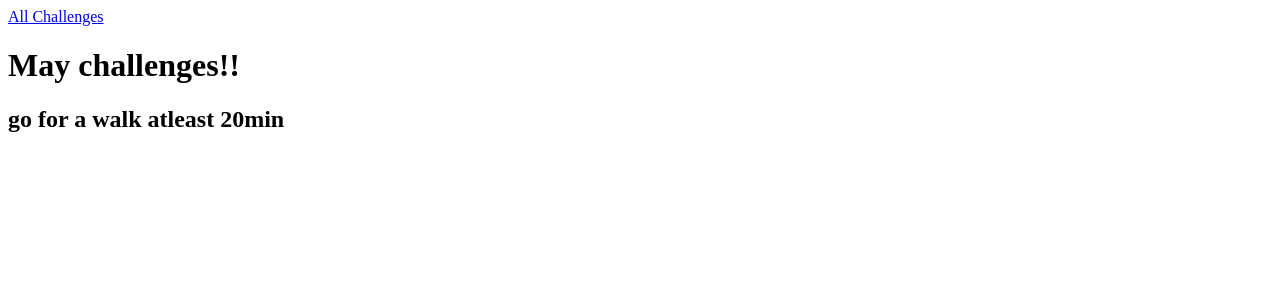
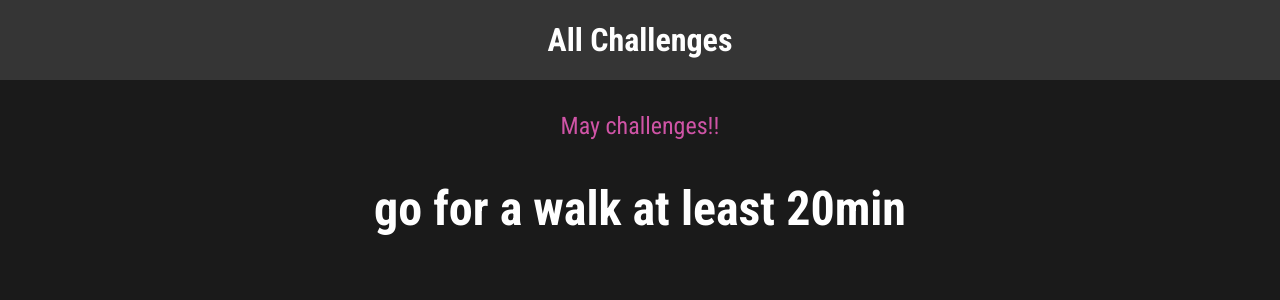
Before and after one commit to smhj022/django_routes_views, a Django app: page /challenges/may/ in a window 1280 px wide. Shown: the top 300 px of the page. Run offline with Django 3.2, Linux system fonts and the light colour scheme.

Commit message:
adding css styling

```diff
--- /dev/null
+++ b/challenges/static/challenges/challenge.css
@@ -0,0 +1,22 @@
+h1,
+h2 {
+  text-align: center;
+  color: white;
+}
+
+h1 {
+  font-size: 1.5rem;
+  margin: 2rem 0 1rem 0;
+  font-weight: normal;
+  color: #cf54a6;
+}
+
+h2 {
+  font-size: 3rem;
+  font-weight: bold;
+}
+
+.fallback {
+  text-align: center;
+  color: white;
+}
--- /dev/null
+++ b/challenges/static/challenges/includes/header.css
@@ -0,0 +1,26 @@
+
+header {
+    width: 100%;
+    height: 5rem;
+    background-color: #353535;
+  }
+
+  header nav {
+    width: 100%;
+    height: 100%;
+    display: flex;
+    justify-content: center;
+    align-items: center;
+  }
+
+  header nav a {
+    color: white;
+    font-size: 2rem;
+    font-weight: bold;
+    text-decoration: none;
+  }
+
+  header nav a:hover,
+  header nav a:active {
+    color: #cf54a6;
+  }
--- a/challenges/templates/challenges/challenge.html
+++ b/challenges/templates/challenges/challenge.html
@@ -1,5 +1,10 @@
 {% extends "base.html" %}
+{% load static %}
 
+{% block css_files %}
+    <link rel="stylesheet" href="{% static 'challenges/challenge.css' %}">
+    <link rel="stylesheet" href="{% static 'challenges/includes/header.css' %}">
+{% endblock %}
 
 {% block page_title%}
 {{ month_name|title }}_challenges
--- a/challenges/templates/challenges/index.html
+++ b/challenges/templates/challenges/index.html
@@ -3,6 +3,7 @@
 
 {% block css_files %}
     <link rel="stylesheet" href="{% static 'challenges/challenges.css' %}">
+    <link rel="stylesheet" href="{% static 'challenges/includes/header.css' %}">
 {% endblock %}
 
 
--- a/challenges/views.py
+++ b/challenges/views.py
@@ -8,10 +8,10 @@ from django.urls import reverse
 # Create your views here.
 monthly_challenges = {
     "january": "go for walk atleast 20min",
-    "february": "learn django for atleat 1 hour ",
+    "february": "learn django for at leat 1 hour ",
     "march": "learn web development",
     "april": "Go for a drive",
-    "may": "go for a walk atleast 20min",
+    "may": "go for a walk at least 20min",
     "june": "celebrate birthday",
     "july": "learn django",
     "august": "suyash",
--- a/monthly_challenges/settings.py
+++ b/monthly_challenges/settings.py
@@ -123,6 +123,10 @@ USE_TZ = True
 
 STATIC_URL = '/static/'
 
+STATICFILES_DIRS = [
+    BASE_DIR / "static"
+]
+
 # Default primary key field type
 # https://docs.djangoproject.com/en/3.2/ref/settings/#default-auto-field
 
--- /dev/null
+++ b/static/styles.css
@@ -0,0 +1,11 @@
+@import url('https://fonts.googleapis.com/css2?family=Roboto+Condensed:wght@400;700&display=swap');
+
+html {
+  font-family: 'Roboto Condensed', sans-serif;
+}
+
+body {
+  margin: 0;
+  background-color: #1a1a1a;
+}
+{"mode":"full","isActive":false}
--- a/templates/base.html
+++ b/templates/base.html
@@ -1,10 +1,19 @@
+{% load static %}
+
 <!DOCTYPE html>
 <html lang="en">
 <head>
     <meta charset="UTF-8">
     <meta http-equiv="X-UA-Compatible" content="IE=edge">
     <meta name="viewport" content="width=device-width, initial-scale=1.0">
-    <title>{% block page_title%}My challenges{% endblock%}</title>
+
+    {% comment %} block for title {% endcomment %}
+    <title>{% block page_title%}<h1>My challenges</h1>{% endblock%}</title>
+
+    {% comment %} loading css {% endcomment %}
+    <link rel="stylesheet" href="{% static "styles.css" %}">
+
+    {% comment %} block for css {% endcomment %}
     {% block css_files %} {% endblock%}
 </head>
 <body>
```
Also changed, not shown: challenges/static/challenges/challenges.css (+37 -2 lines).
